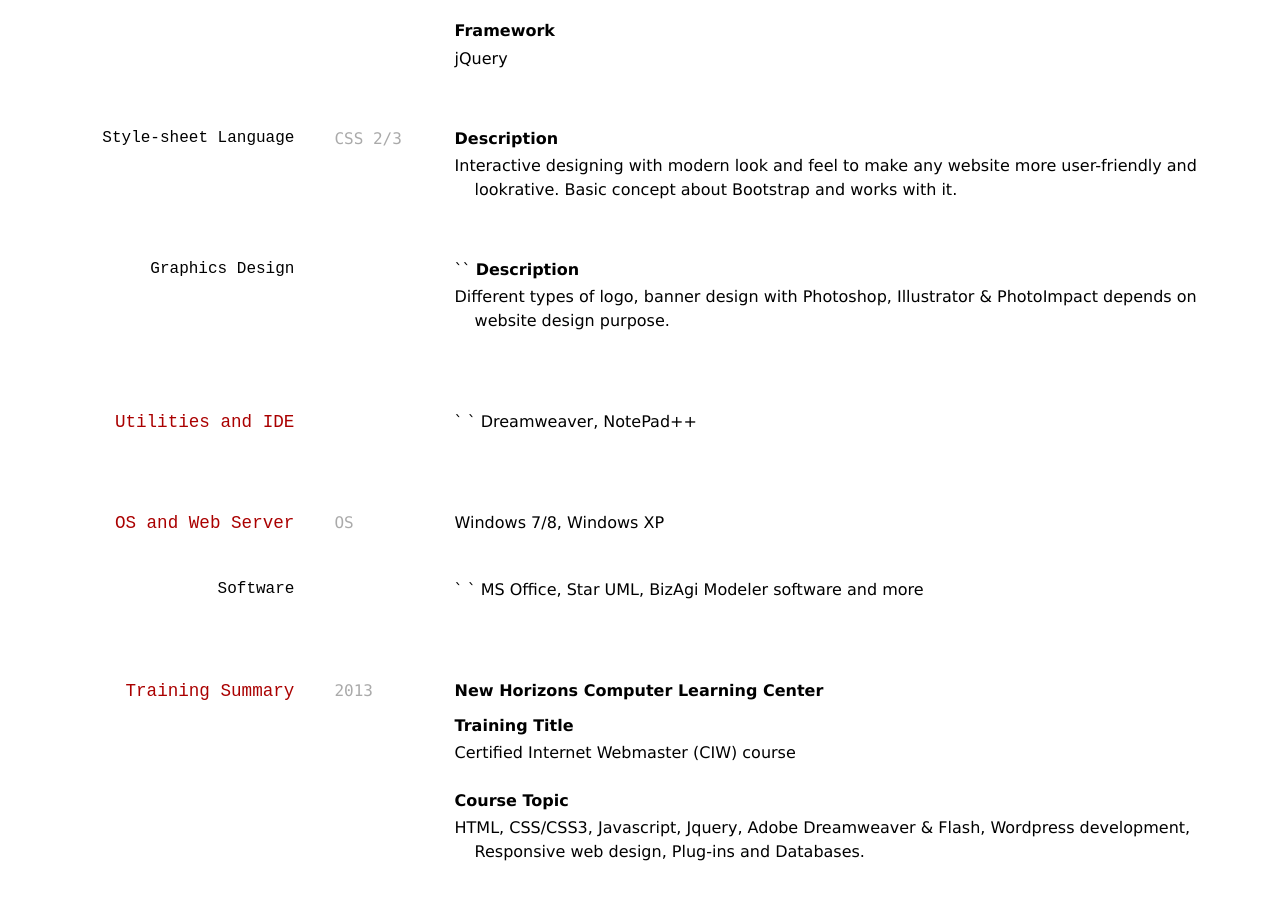
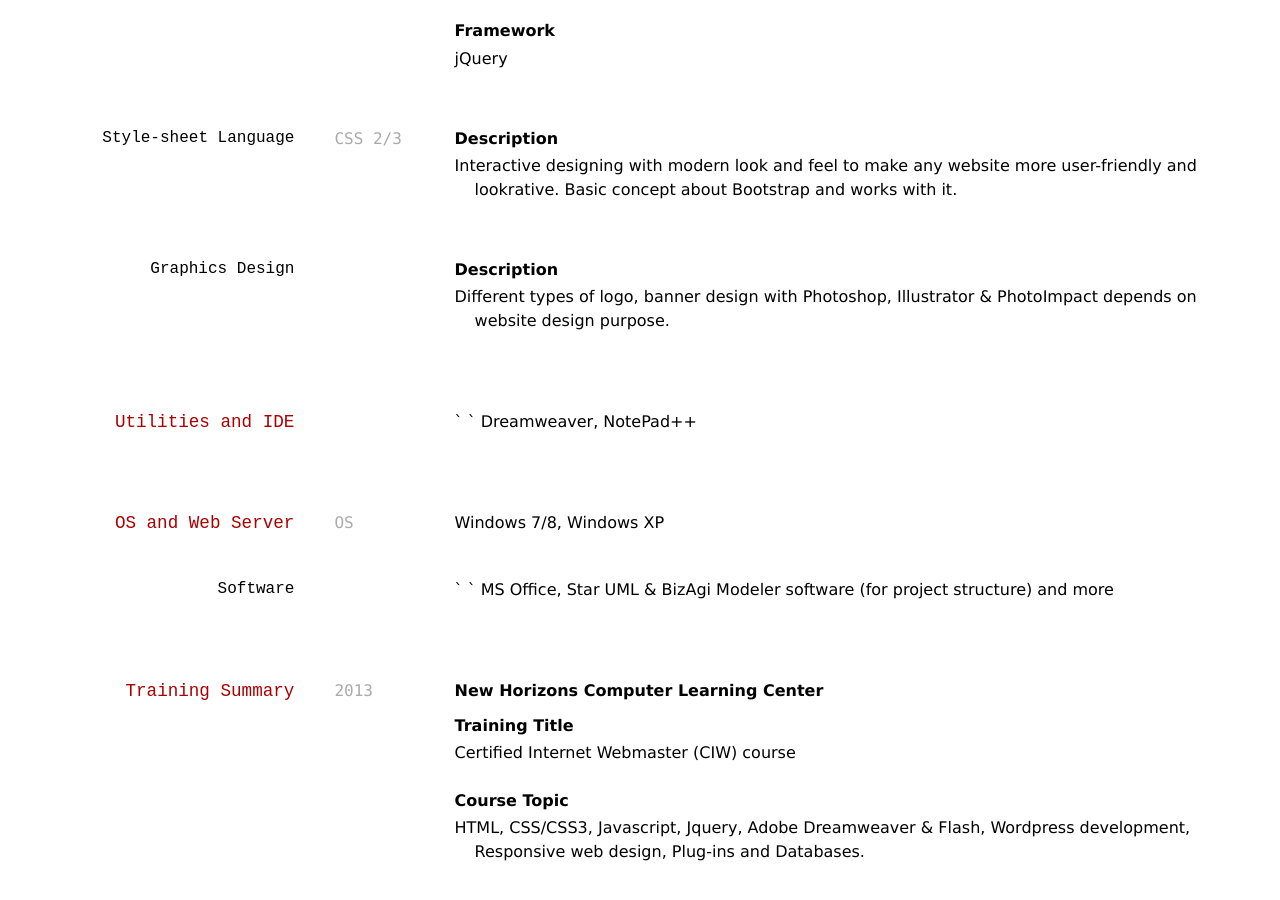
Before and after one commit to mita07/my-resume, a Jekyll site: the page built from index.md, in a window 1280 px wide and 900 px high, scrolled down 1389 px. Built offline with Jekyll 4.4.1, drawn with Linux system fonts in a browser that asks for light colours.

Commit message:
Update index.md

```diff
--- a/index.md
+++ b/index.md
@@ -71,7 +71,6 @@ __Description__
 
 ### Graphics Design
 
-``
 __Description__
 - Different types of logo, banner design with Photoshop, Illustrator & PhotoImpact depends on website design purpose.
 
@@ -88,7 +87,7 @@ Windows 7/8, Windows XP
 
 ### Software
 ` `
-MS Office, Star UML, BizAgi Modeler software and more
+MS Office, Star UML & BizAgi Modeler software (for project structure) and more
 
 
 ## Training Summary
```
